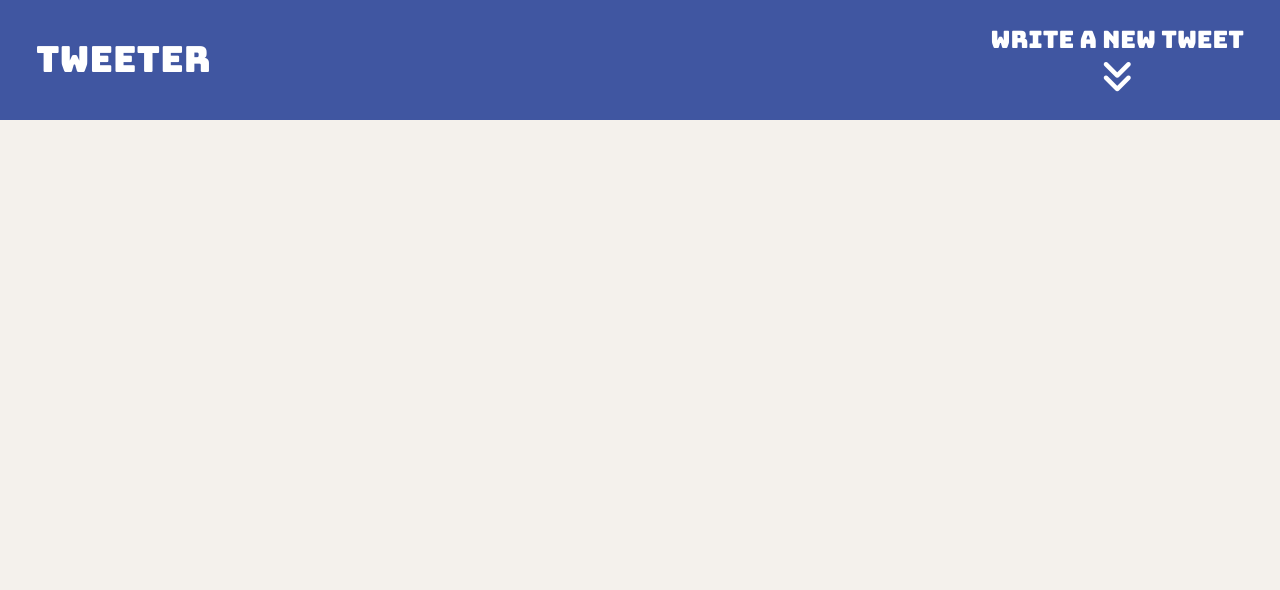
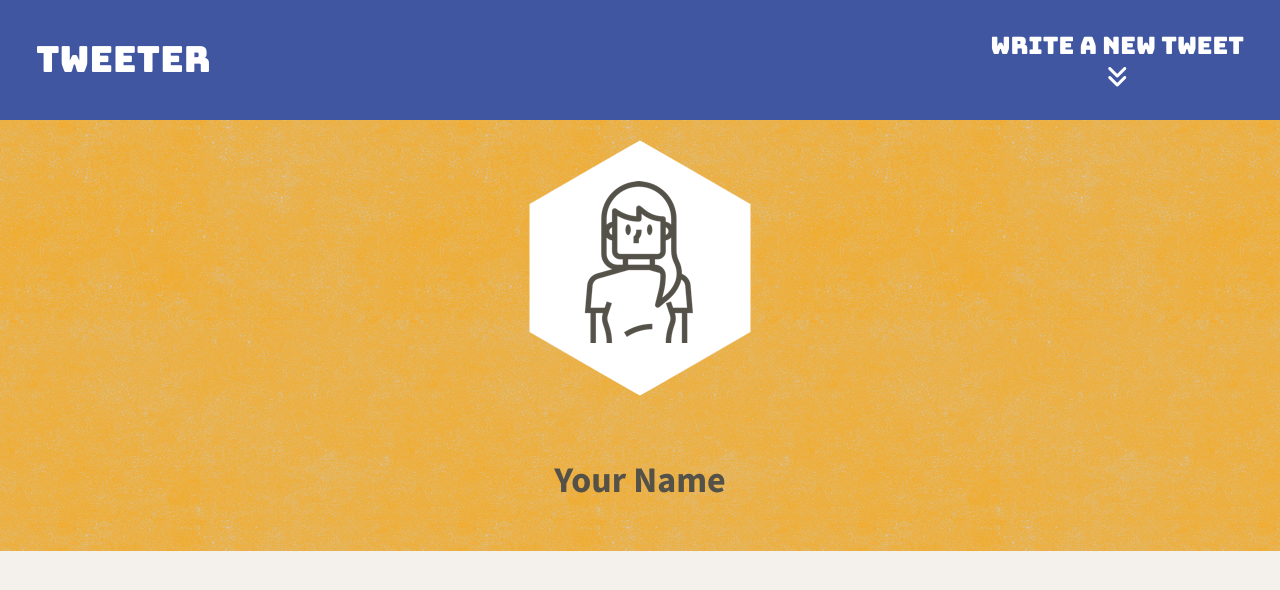
Before and after one commit to ArcaneCipher/tweeter, a website: page public/index.html in a window 1280 px wide. Drawn offline with nearby package versions, Linux system fonts and the light colour scheme.

Commit message:
Add header.css. Add header background image. Style content below nav.

```diff
--- a/public/index.html
+++ b/public/index.html
@@ -5,13 +5,21 @@
     <title>Tweeter - Home Page</title>
 
     <!-- External CSS -->
-    <link rel="stylesheet" href="https://cdnjs.cloudflare.com/ajax/libs/normalize/8.0.1/normalize.min.css" type="text/css" />
+    <link
+      rel="stylesheet"
+      href="https://cdnjs.cloudflare.com/ajax/libs/normalize/8.0.1/normalize.min.css"
+      type="text/css"
+    />
 
     <!-- App CSS -->
     <link rel="stylesheet" href="/styles/layout.css" type="text/css" />
 
     <!-- Navigation Bar CSS -->
     <link rel="stylesheet" href="/styles/nav.css" type="text/css" />
+
+    <!-- Header CSS -->
+    <link rel="stylesheet" href="/styles/header.css" type="text/css" />
+
 
     <!-- External JS -->
     <script src="https://ajax.googleapis.com/ajax/libs/jquery/3.4.1/jquery.min.js"></script>
@@ -20,10 +28,19 @@
     <script type="text/javascript" src="/scripts/client.js"></script>
 
     <!-- App Fonts -->
-    <link rel="preconnect" href="https://fonts.googleapis.com">
-    <link rel="preconnect" href="https://fonts.gstatic.com" crossorigin>
-    <link href="https://fonts.googleapis.com/css2?family=Bungee&family=Source+Sans+3:ital,wght@0,200..900;1,200..900&display=swap" rel="stylesheet">
-    <link rel="stylesheet" href="https://cdnjs.cloudflare.com/ajax/libs/font-awesome/6.6.0/css/all.min.css" integrity="sha512-Kc323vGBEqzTmouAECnVceyQqyqdsSiqLQISBL29aUW4U/M7pSPA/gEUZQqv1cwx4OnYxTxve5UMg5GT6L4JJg==" crossorigin="anonymous" referrerpolicy="no-referrer" />
+    <link rel="preconnect" href="https://fonts.googleapis.com" />
+    <link rel="preconnect" href="https://fonts.gstatic.com" crossorigin />
+    <link
+      href="https://fonts.googleapis.com/css2?family=Bungee&family=Source+Sans+3:ital,wght@0,200..900;1,200..900&display=swap"
+      rel="stylesheet"
+    />
+    <link
+      rel="stylesheet"
+      href="https://cdnjs.cloudflare.com/ajax/libs/font-awesome/6.6.0/css/all.min.css"
+      integrity="sha512-Kc323vGBEqzTmouAECnVceyQqyqdsSiqLQISBL29aUW4U/M7pSPA/gEUZQqv1cwx4OnYxTxve5UMg5GT6L4JJg=="
+      crossorigin="anonymous"
+      referrerpolicy="no-referrer"
+    />
   </head>
 
   <body>
@@ -36,6 +53,17 @@
       </div>
     </nav>
 
+    <!-- Profile header -->
+    <header>
+      <div>
+        <img src="/images/profile-hex.png" />
+      </div>
+      <br />
+      <div>
+        <h2>Your Name</h2>
+      </div>
+    </header>
+
     <!-- Page-specific (main) content here -->
     <main class="container"></main>
   </body>
--- /dev/null
+++ b/public/styles/header.css
@@ -0,0 +1,17 @@
+/* header.css */
+
+/*
+ * Header Styles
+ */
+
+ header {
+  display: flex;
+  flex-direction: column; /* Stack the avatar and name vertically */
+  align-items: center; /* Center the content horizontally */
+  justify-content: center; /* Center the content vertically */
+  width: 100%; /* Full width of the parent container */
+  background-color: #f5ae2c; /* A distinct background color different from nav and body */
+  background-image: url('/images/subtle-grunge.png'); /* Texture from local file */
+  padding: 20px;
+  margin-bottom: 20px; /* Space after the header */
+}
--- a/public/styles/layout.css
+++ b/public/styles/layout.css
@@ -21,6 +21,7 @@ body {
   background-color: #f4f1ec;
   font-size: 24px;
   font-family: "Source Sans 3", sans-serif;
+  padding-top: 120px;
 }
 
 /*
--- a/public/styles/nav.css
+++ b/public/styles/nav.css
@@ -13,6 +13,8 @@
   display: flex;
   align-items: center; /* Vertically center the content */
   justify-content: space-between; /* Space between logo and right content */
+  position: fixed; /* Set the navbar to fixed position */
+  top: 0; /* Position the navbar at the top of the page */
 }
 
 nav span {
@@ -26,7 +28,7 @@ nav .new-tweet {
 }
 
 nav .new-tweet i {
-  font-size: 1.5em;
+  font-size: 1em;
   display: block; /* Position icon below the text */
   margin-top: 5px; /* Add spacing between text and icon */
 }
--- a/server/data-files/initial-tweets.json
+++ b/server/data-files/initial-tweets.json
@@ -8,7 +8,7 @@
     "content": {
       "text": "If I have seen further it is by standing on the shoulders of giants"
     },
-    "created_at": 1731723706194
+    "created_at": 1731805863947
   },
   {
     "user": {
@@ -19,6 +19,6 @@
     "content": {
       "text": "Je pense , donc je suis"
     },
-    "created_at": 1731810106194
+    "created_at": 1731892263947
   }
 ]
```
Also changed, not shown: public/images/subtle-grunge.png (added).
